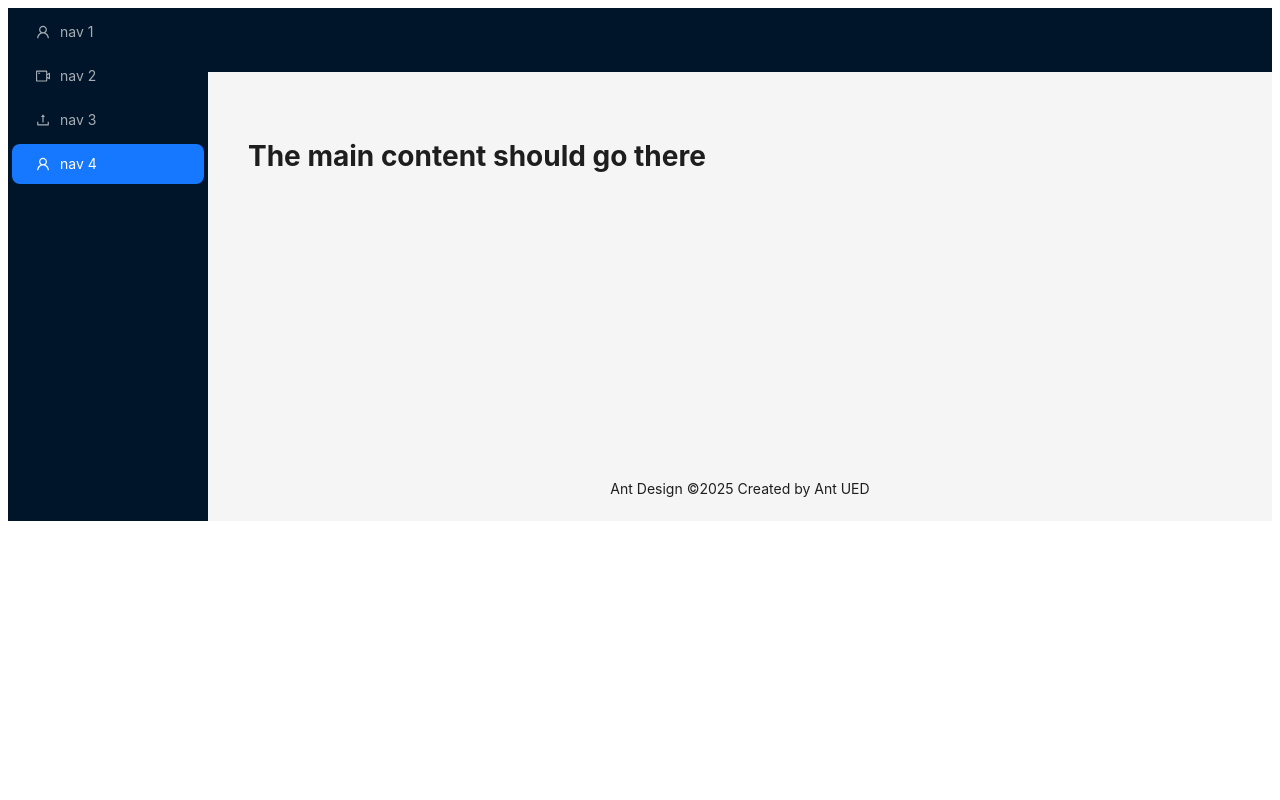
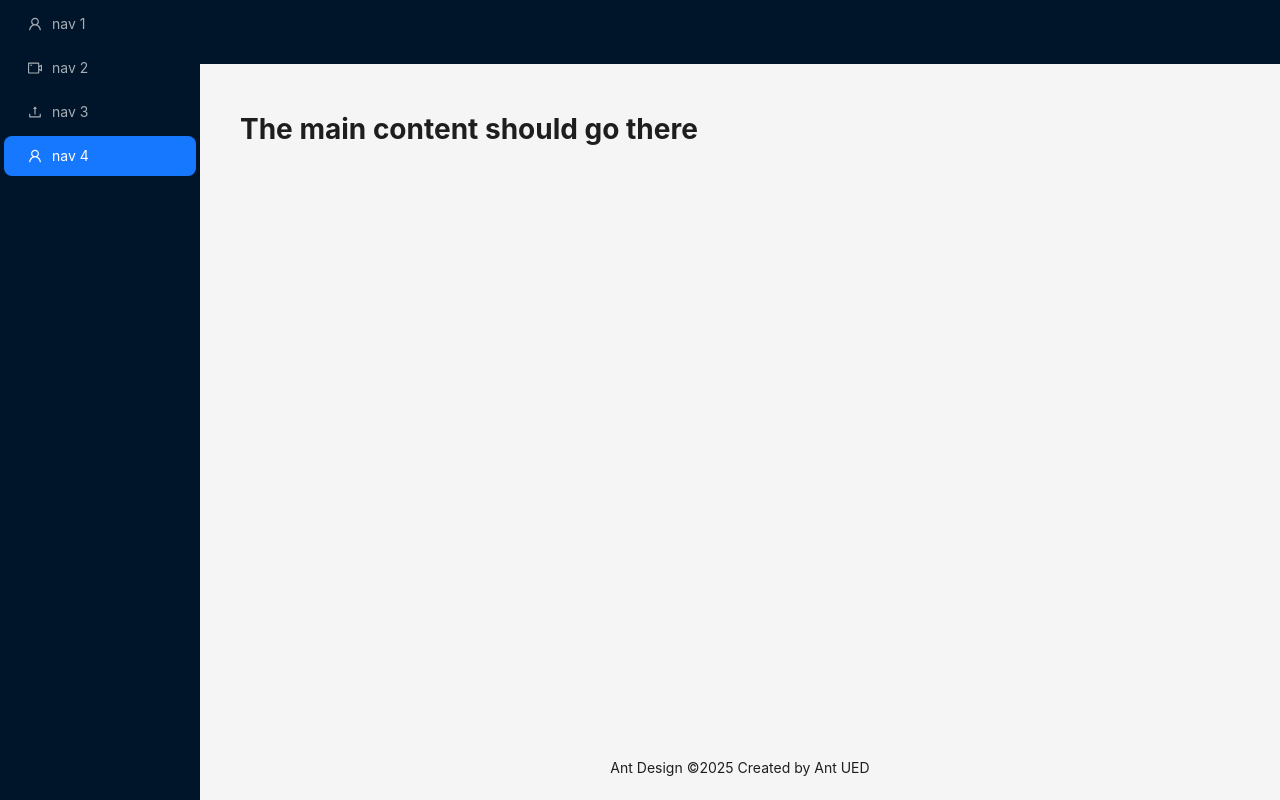
Before and after one commit to Jayedjb765/PH-University, a React (Vite) app: page / in a window 1280 px wide. Built offline with nearby package versions, Linux system fonts and the light colour scheme.

Commit message:
modifying sidebar for Ph-university

```diff
--- a/src/components/layouts/MainLayout.tsx
+++ b/src/components/layouts/MainLayout.tsx
@@ -19,7 +19,7 @@ const items = [
 
 const MainLayout = () => {
   return (
-    <Layout>
+    <Layout style={{ height: "100vh" }}>
       <Sider
         breakpoint="lg"
         collapsedWidth="0"
--- a/src/index.css
+++ b/src/index.css
@@ -0,0 +1,5 @@
+* {
+  box-sizing: border-box;
+  padding: 0px;
+  margin: 0px;
+}
```
